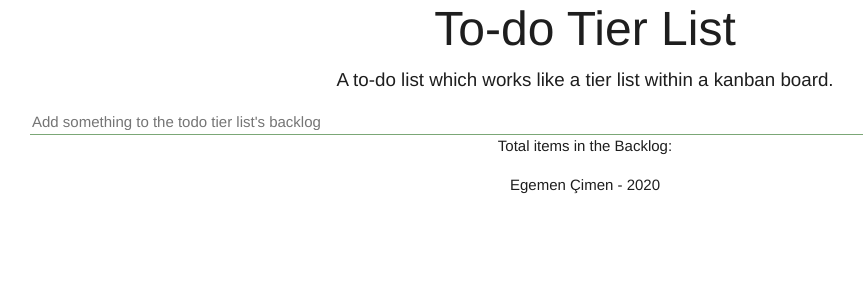
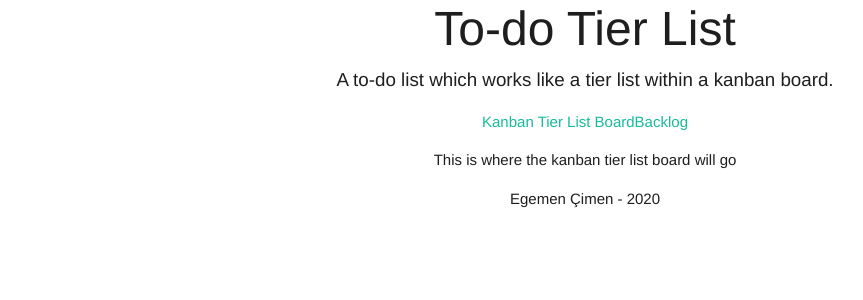
Before and after one commit to egemen-cimen/vue-dotnet-core-todo-tier-list, a Vue app: page /#/board in a window 1280 px wide. Before the commit this address led to /#/backlog. Shown: the top 300 px of the page, without its empty margins (55-918 px from the left). Built offline with nearby package versions, Linux system fonts and the light colour scheme.

Commit message:
Created a kanban tier list vue, added it to routes, created a menu bar for navigation

```diff
--- a/public/index.html
+++ b/public/index.html
@@ -7,8 +7,8 @@
     <meta name="viewport" content="width=device-width,initial-scale=1.0">
     <link rel="icon" href="<%= BASE_URL %>favicon.ico">
     <title>To-do Tier List</title>
-        <link rel="stylesheet" href="https://stackpath.bootstrapcdn.com/bootswatch/4.4.1/flatly/bootstrap.min.css">
-        <link rel="stylesheet" href="https://stackpath.bootstrapcdn.com/font-awesome/4.7.0/css/font-awesome.min.css">
+    <link rel="stylesheet" href="https://stackpath.bootstrapcdn.com/bootswatch/4.4.1/flatly/bootstrap.min.css">
+    <link rel="stylesheet" href="https://stackpath.bootstrapcdn.com/font-awesome/4.7.0/css/font-awesome.min.css">
 </head>
 
 <body>
--- a/src/App.vue
+++ b/src/App.vue
@@ -4,13 +4,19 @@
       <h1>To-do Tier List</h1>
       <p class="lead">A to-do list which works like a tier list within a kanban board.</p>
     </div>
+    <menu-bar></menu-bar>
     <router-view />
     <p>Egemen Çimen - 2020</p>
   </div>
 </template>
 <script>
+import MenuBar from "@/components/MenuBar";
+
 export default {
-  name: "app"
+  name: "app",
+  components: {
+    "menu-bar": MenuBar
+  }
 };
 </script>
 <style>
--- a/src/app.css
+++ b/src/app.css
@@ -15,3 +15,7 @@
   .card-block {
     padding: 15px;
   }
+
+  .menubar {
+    margin-bottom: 16px;
+  }
--- /dev/null
+++ b/src/components/KanbanTierListBoard.vue
@@ -0,0 +1,9 @@
+<template>
+  <p>This is where the kanban tier list board will go</p>
+</template>
+
+<script>
+export default {
+  name: "KanbanTierListBoard"
+};
+</script>
--- /dev/null
+++ b/src/components/MenuBar.vue
@@ -0,0 +1,13 @@
+ <template>
+  <div class="menubar">
+    <div class="btn-group" role="group" aria-label="Menu bar">
+      <router-link to="/board">Kanban Tier List Board</router-link>
+      <router-link to="/backlog">Backlog</router-link>
+    </div>
+  </div>
+</template>
+  <script>
+export default {
+  name: "MenuBar"
+};
+</script>
```
Also changed, not shown: src/router/index.js (+5 -18 lines).
